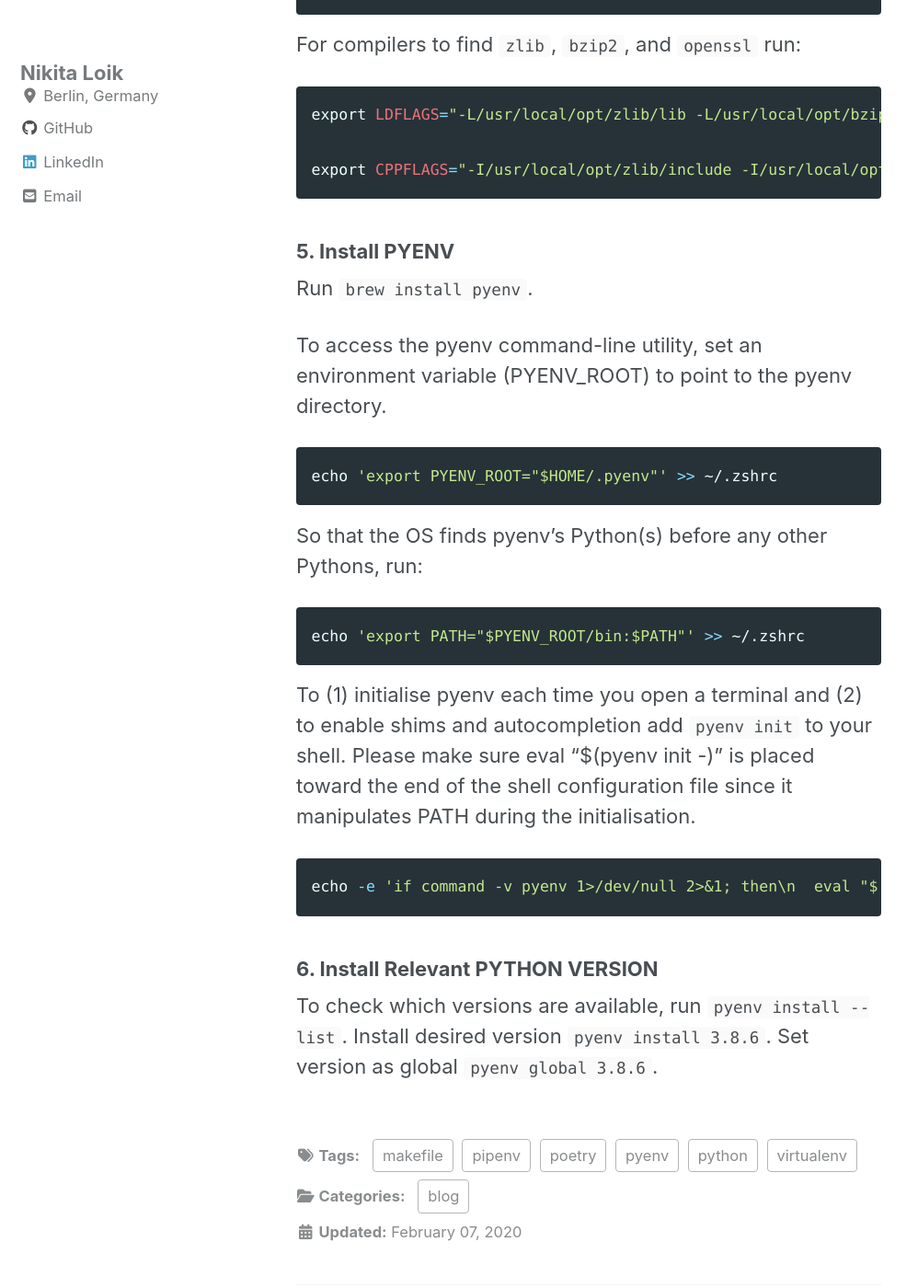
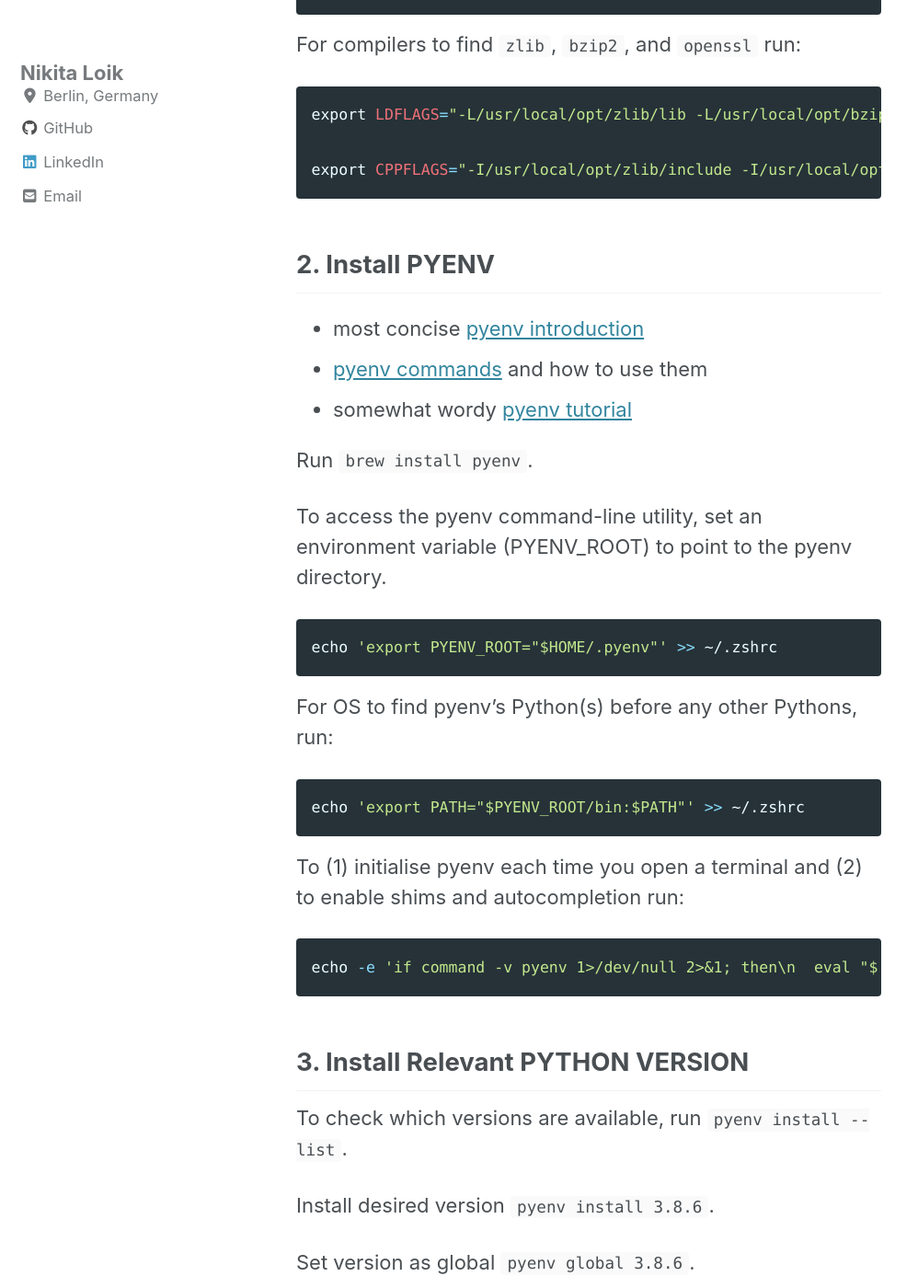
Before and after one commit to nikita-loik/one-datum-two-data, a Jekyll site: the page built from _posts/2020-12-07-pip-my-env.md, in a window 1280 px wide and 1400 px high, scrolled down 1360 px. Shown: the whole window at 92% size, without its empty margins (0-998 px from the left). Built offline with Jekyll 4.4.1, drawn with Linux system fonts in a browser that asks for light colours; cached includes are drawn as plain includes; nearby versions of some CDN libraries; some of the changed text lies outside the part shown.

Commit message:
Update 'PIP my Env' post

````diff
--- a/_posts/2020-12-07-pip-my-env.md
+++ b/_posts/2020-12-07-pip-my-env.md
@@ -55,22 +54,29 @@ export LDFLAGS="-L/usr/local/opt/zlib/lib -L/usr/local/opt/bzip2/lib -L/usr/loca
 export CPPFLAGS="-I/usr/local/opt/zlib/include -I/usr/local/opt/bzip2/include -I/usr/local/opt/openssl@1.1/include"
 ```
 
-### 5. Install PYENV
+## 2. Install PYENV
+* most concise [pyenv introduction](https://github.com/pyenv/pyenv)
+* [pyenv commands](https://github.com/pyenv/pyenv/blob/master/COMMANDS.md) and how to use them
+* somewhat wordy [pyenv tutorial](https://realpython.com/intro-to-pyenv/)
+
+
 Run `brew install pyenv`.
 
 To access the pyenv command-line utility, set an environment variable (PYENV_ROOT) to point to the pyenv directory.
 ```sh
 echo 'export PYENV_ROOT="$HOME/.pyenv"' >> ~/.zshrc
 ```
-So that the OS finds pyenv’s Python(s) before any other Pythons, run:
+For OS to find pyenv’s Python(s) before any other Pythons, run:
 ```sh
 echo 'export PATH="$PYENV_ROOT/bin:$PATH"' >> ~/.zshrc
 ```
-To (1) initialise pyenv each time you open a terminal and (2) to enable shims and autocompletion add `pyenv init` to your shell. Please make sure eval "$(pyenv init -)" is placed toward the end of the shell configuration file since it manipulates PATH during the initialisation.
+To (1) initialise pyenv each time you open a terminal and (2) to enable shims and autocompletion run:
 ```sh
 echo -e 'if command -v pyenv 1>/dev/null 2>&1; then\n  eval "$(pyenv init -)"\nfi' >> ~/.zshrc
 ```
-### 6. Install Relevant PYTHON VERSION
+## 3. Install Relevant PYTHON VERSION
 To check which versions are available, run `pyenv install --list`.
+
 Install desired version `pyenv install 3.8.6`.
+
 Set version as global `pyenv global 3.8.6`.
````
Also changed, not shown: other parts of _posts/2020-12-07-pip-my-env.md (+1 -2 lines).
